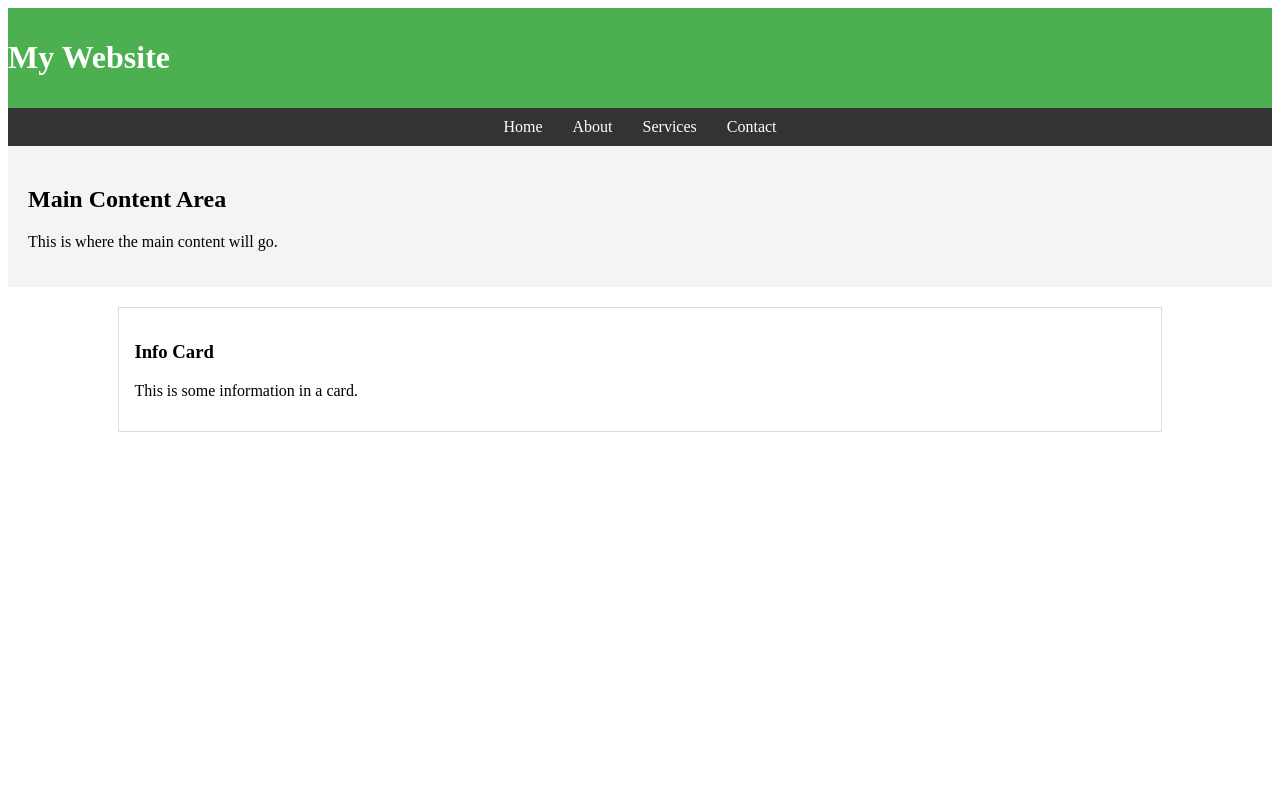
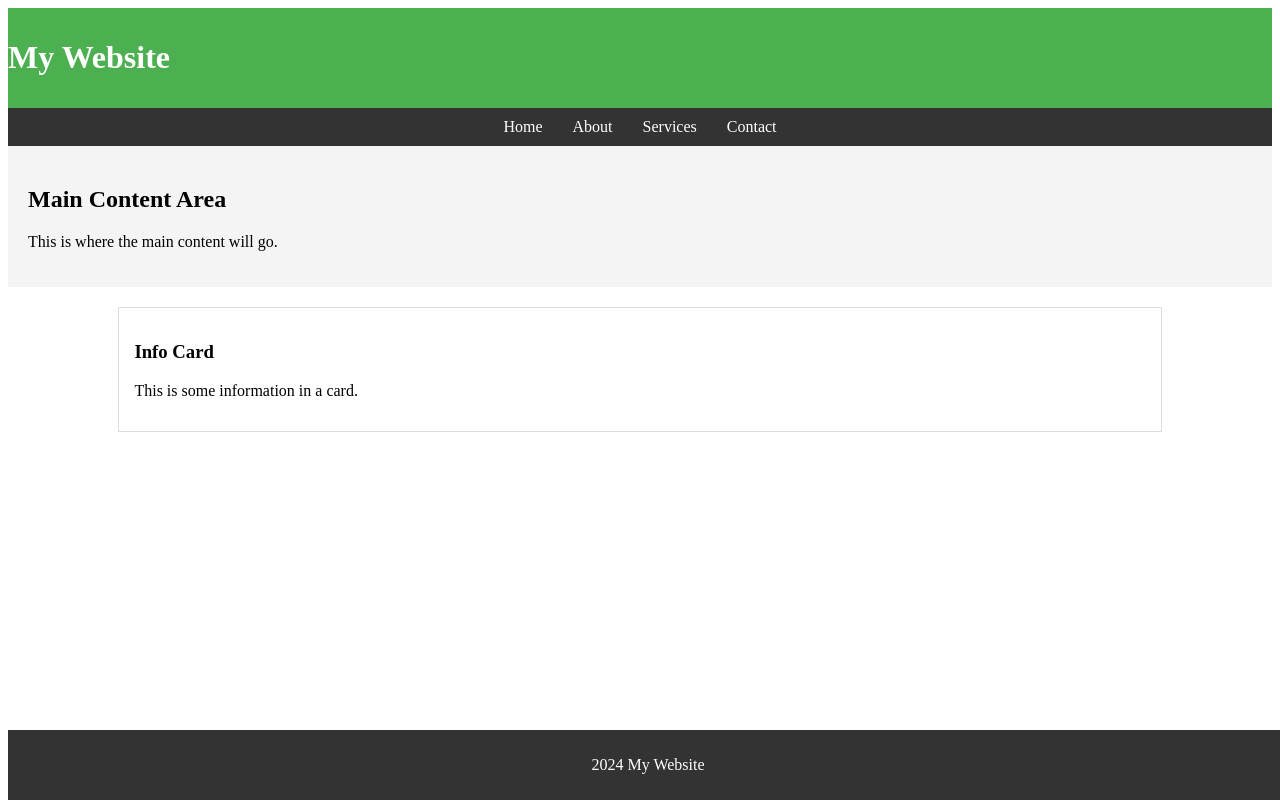
Before and after one commit to Mmishaaa/SVCH, a React (Vite) app in the folder lab rab 1/: page / in a window 1280 px wide. Built offline with nearby package versions, Linux system fonts and the light colour scheme.

Commit message:
add footer

```diff
--- a/lab rab 1/src/App.jsx
+++ b/lab rab 1/src/App.jsx
@@ -2,6 +2,7 @@
 import Menu from "./components/menu/menu"
 import Content from "./components/content/content"
 import InfoCard from "./components/infoCard/infoCard"
+import Footer from "./components/footer/footer"
 
 function App() {
   return (
@@ -10,6 +11,7 @@
       <Menu></Menu>
       <Content></Content>
       <InfoCard></InfoCard>
+      <Footer></Footer>
     </>
   )
 }
--- /dev/null
+++ b/lab rab 1/src/components/footer/footer.jsx
@@ -0,0 +1,23 @@
+import { Component } from "react";
+
+class Footer extends Component {
+  render() {
+    const footerStyle = {
+      backgroundColor: '#333',
+      color: 'white',
+      padding: '10px 0',
+      textAlign: 'center',
+      position: 'fixed',
+      bottom: '0',
+      width: '100%',
+    };
+
+    return(
+      <footer style={footerStyle}>
+          <p>2024 My Website</p>
+      </footer>
+    )
+  }
+}
+
+export default Footer;
```
